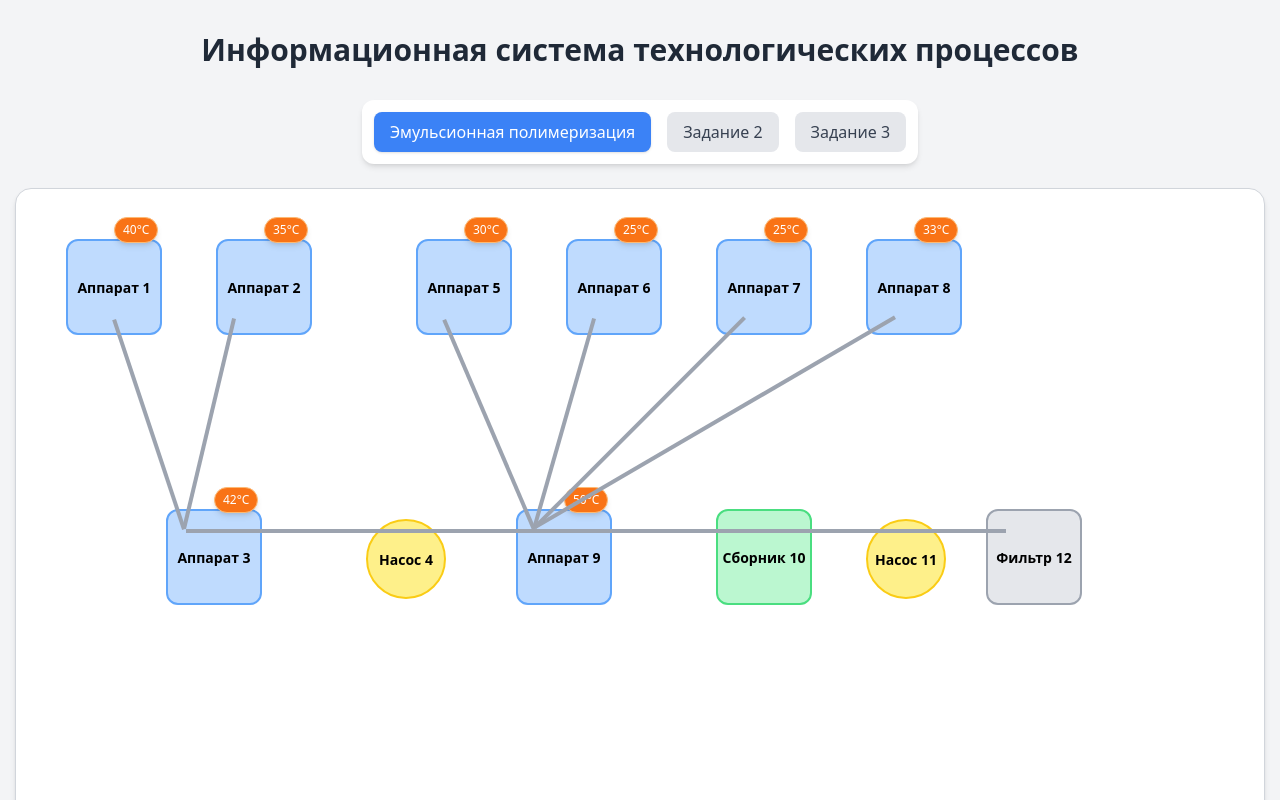
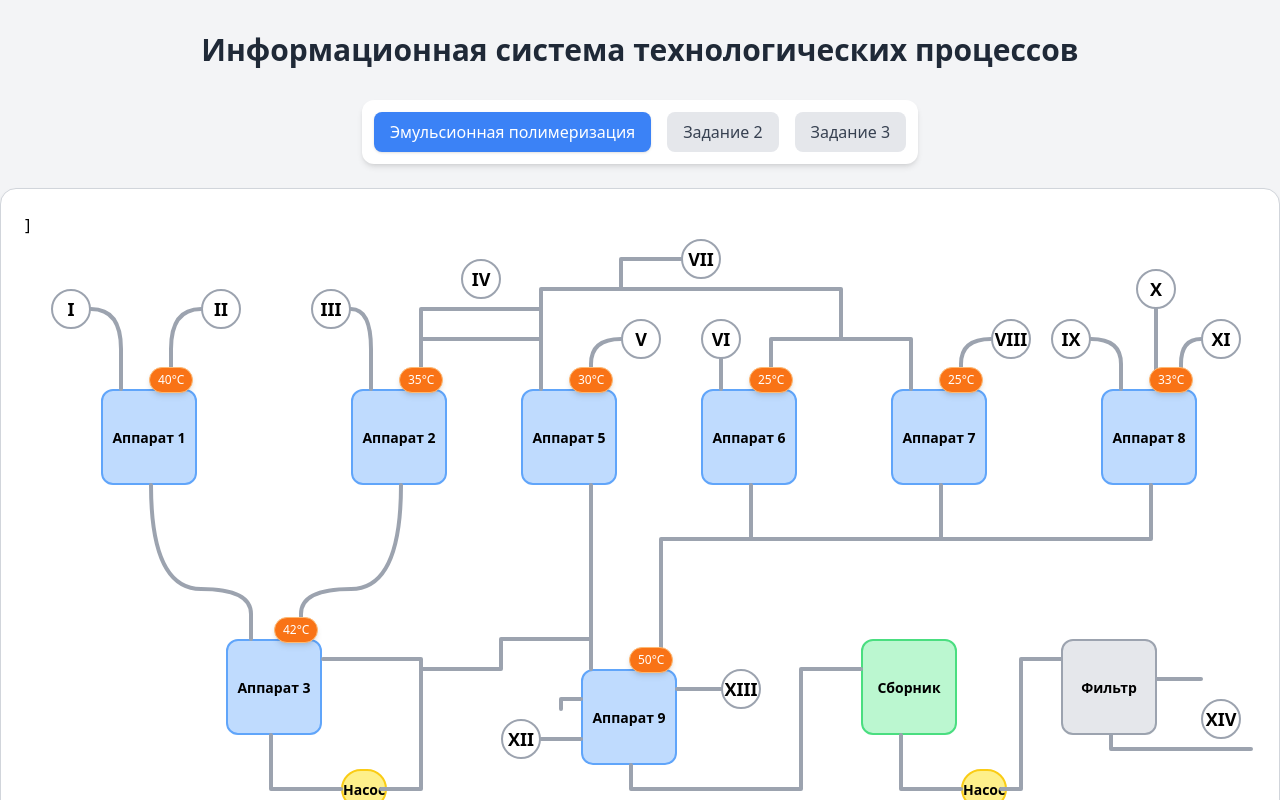
Before and after one commit to dimondlove/visualization-system-frontend, a React (Create React App) app: page / in a window 1280 px wide. Shown: the top 800 px of the page. Built offline with nearby package versions, Linux system fonts and the light colour scheme.

Commit message:
Доработка модели

```diff
--- a/src/components/Collector.js
+++ b/src/components/Collector.js
@@ -13,7 +13,7 @@ export function Collector({ id, name, x, y }) {
                 onMouseLeave={() => setHovered(false)}
             >
                 <motion.div whileHover={{ scale: 1.05 }}>
-                    <span className="text-sm font-semibold">Сборник {id}</span>
+                    <span className="text-sm font-semibold">Сборник</span>
                 </motion.div>
 
                 {hovered && <Tooltip name={name || "Сборник"} position="right" />}
--- a/src/components/Filter.js
+++ b/src/components/Filter.js
@@ -13,7 +13,7 @@ export function Filter({ id, name, x, y }) {
 				onMouseLeave={() => setHovered(false)}
 			>
 				<motion.div whileHover={{ scale: 1.05 }}>
-					<span className="text-sm font-semibold">Фильтр {id}</span>
+					<span className="text-sm font-semibold">Фильтр</span>
 				</motion.div>
 
 				{hovered && <Tooltip name={name || "Фильтр"} position="right" />}
--- a/src/components/Pipeline.js
+++ b/src/components/Pipeline.js
@@ -1,23 +1,34 @@
 import React from "react";
 
-export function Pipeline({ from, to }) {
-	const width = to.x - from.x;
-	const height = to.y - from.y;
+export function Pipeline({ points, color = "#9ca3af", width = 4, curved }) {
+	if (!points || points.length < 2)
+		return null;
 
-	const angle = Math.atan2(height, width) * (180 / Math.PI);
-	const length = Math.sqrt(width ** 2 + height ** 2);
+	let pathData = "";
+
+	if (curved) {
+		pathData = `M ${points[0].x},${points[0].y}`;
+		for (let i = 1; i < points.length - 1; i++) {
+			const midX = (points[i].x + points[i + 1].x) / 2;
+			const midY = (points[i].y + points[i + 1].y) / 2;
+			pathData += ` Q ${points[i].x},${points[i].y} ${midX},${midY}`;
+		}
+		const last = points[points.length - 1];
+		pathData += ` T ${last.x},${last.y}`;
+	} else {
+		pathData = points.map((p, i) => (i === 0 ? `M ${p.x},${p.y}` : `L ${p.x},${p.y}`)).join(" ");
+	}
 
 	return (
-		<div
-			className="absolute bg-gray-400"
-			style={{
-				left: from.x,
-				top: from.y,
-				width: length,
-				height: 4,
-				transform: `rotate(${angle}deg)`,
-				transformOrigin: "0 0",
-			}}
-		></div>
+		<svg className="absolute top-0 left-0 w-full h-full pointer-events-none z-0">
+			<path
+				d={pathData}
+				fill="none"
+				stroke={color}
+				strokeWidth={width}
+				strokeLinecap="round"
+				strokeLinejoin="round"
+			/>
+		</svg>
 	);
 }
--- a/src/components/Pump.js
+++ b/src/components/Pump.js
@@ -11,12 +11,12 @@ export function Pump({ id, name, x, y }) {
 			style={{ left: x, top: y }}
 		>
 			<div
-				className="relative w-20 h-20 bg-yellow-200 border-2 border-yellow-400 rounded-full flex items-center justify-center cursor-pointer"
+				className="relative w-15 h-10 bg-yellow-200 border-2 border-yellow-400 rounded-full flex items-center justify-center cursor-pointer"
 				onMouseEnter={() => setHovered(true)}
 				onMouseLeave={() => setHovered(false)}
 			>
 				<motion.div whileHover={{ scale: 1.05 }}>
-					<span className="text-sm font-semibold">Насос {id}</span>
+					<span className="text-sm font-semibold">Насос</span>
 				</motion.div>
 
 				{hovered && <Tooltip name={name || `Насос ${id}`} position="right" />}
--- /dev/null
+++ b/src/components/SubstanceSource.js
@@ -0,0 +1,24 @@
+import React, { useState } from "react";
+import { motion } from "framer-motion";
+import { Tooltip } from "./Tooltip";
+
+export function SubstanceSource({ roman, name, x, y }) {
+    const [hovered, setHovered] = useState(false);
+
+    return (
+        <div
+            className="absolute text-center select-none"
+            style={{ left: x, top: y }}
+        >
+            <motion.div
+                className={`relative w-10 h-10 rounded-full border-2 flex items-center justify-center font-bold text-lg cursor-pointer transition-colors ${
+                    hovered ? "bg-blue-300 border-blue-500" : "bg-white border-gray-400"}`}
+                onMouseEnter={() => setHovered(true)}
+                onMouseLeave={() => setHovered(false)}
+            >
+                {roman}
+                {hovered && <Tooltip name={`Вещество ${roman}`} substance={name} position="right" />}
+            </motion.div>
+        </div>
+    );
+}
--- a/src/components/TemperatureBadge.js
+++ b/src/components/TemperatureBadge.js
@@ -4,7 +4,7 @@ import { motion } from "framer-motion";
 export function TemperatureBadge({ temperature }) {
     return (
         <motion.div
-            className="absolute -top-6 left-1/2 -translate-x-1/2 bg-orange-500 text-white text-xs px-2 py-1 rounded-full shadow-md border border-orange-300"
+            className="absolute -top-6 left-1/2 -translate-x-1/2 bg-orange-500 text-white text-xs px-2 py-1 rounded-full shadow-md border border-orange-300 z-10"
             initial={{ opacity: 0, y: -5 }}
             animate={{ opacity: 1, y: 0 }}
             transition={{ duration: 0.3 }}
--- a/src/pages/SimulationTab.js
+++ b/src/pages/SimulationTab.js
@@ -4,6 +4,7 @@ import { Pump } from "../components/Pump";
 import { Collector } from "../components/Collector";
 import { Filter } from "../components/Filter";
 import { Pipeline } from "../components/Pipeline";
+import { SubstanceSource } from "../components/SubstanceSource";
 
 export default function SimulationTab() {
 	const [temps, setTemps] = useState({
@@ -18,35 +19,78 @@ export default function SimulationTab() {
 	});
 
 	return (
-		<div className="relative w-[1250px] h-[650px] border border-gray-300 bg-white rounded-2xl shadow-md p-6 overflow-visible">
-			{/* Верхний ряд */}
-			<Apparatus id={1} name="Аппарат 1: Углеводородная фаза" x={50} y={50} temperature={temps[1]} />
-			<Apparatus id={2} name="Аппарат 2: Водная фаза" x={200} y={50} temperature={temps[2]} />
-			<Apparatus id={5} name="Аппарат 5: Инициатор (K₂S₂O₈)" x={400} y={50} temperature={temps[5]} />
-			<Apparatus id={6} name="Аппарат 6: Аммиачная вода" x={550} y={50} temperature={temps[6]} />
-			<Apparatus id={7} name="Аппарат 7: Сульфит натрия" x={700} y={50} temperature={temps[7]} />
-			<Apparatus id={8} name="Аппарат 8: Стабилизатор" x={850} y={50} temperature={temps[8]} />
+		<div className="relative w-[1400px] h-[800px] border border-gray-300 bg-white rounded-2xl shadow-md p-6 overflow-visible">
+			{/* Верхний ряд аппаратов */}
+			<Apparatus id={1} name="Аппарат приготовления углеводородной фазы" x={100} y={200} temperature={temps[1]} />
+			<Apparatus id={2} name="Аппарат приготовления водной фазы" x={350} y={200} temperature={temps[2]} />
+			<Apparatus id={5} name="Аппарат приготовления раствора инициатора" x={520} y={200} temperature={temps[5]} />
+			<Apparatus id={6} name="Аппарат приготовления раствора активатора" x={700} y={200} temperature={temps[6]} />
+			<Apparatus id={7} name="Аппарат приготовления раствора активатора" x={890} y={200} temperature={temps[7]} />
+			<Apparatus id={8} name="Аппарат приготовления эмульсии стабилизатора" x={1100} y={200} temperature={temps[8]} />
 
-			{/* Нижний ряд */}
-			<Apparatus id={3} name="Аппарат 3: Смеситель" x={150} y={320} temperature={temps[3]} />
-			<Pump id={4} name="Насос 4: циркуляция" x={350} y={330} />
-			<Apparatus id={9} name="Аппарат 9: Полимеризатор" x={500} y={320} temperature={temps[9]} />
-			<Collector id={10} name="Сборник 10" x={700} y={320} />
-			<Pump id={11} name="Насос 11: подача на фильтр" x={850} y={330} />
-			<Filter id={12} name="Фильтр 12" x={970} y={320} />
 
-			{/* Соединения */}
-			<Pipeline from={{ x: 100, y: 130 }} to={{ x: 170, y: 340 }} /> {/* 1 → 3 */}
-			<Pipeline from={{ x: 220, y: 130 }} to={{ x: 170, y: 340 }} /> {/* 2 → 3 */}
-			<Pipeline from={{ x: 170, y: 340 }} to={{ x: 380, y: 340 }} /> {/* 3 → 4 */}
-			<Pipeline from={{ x: 380, y: 340 }} to={{ x: 520, y: 340 }} /> {/* 4 → 9 */}
-			<Pipeline from={{ x: 430, y: 130 }} to={{ x: 520, y: 340 }} /> {/* 5 → 9 */}
-			<Pipeline from={{ x: 580, y: 130 }} to={{ x: 520, y: 340 }} /> {/* 6 → 9 */}
-			<Pipeline from={{ x: 730, y: 130 }} to={{ x: 520, y: 340 }} /> {/* 7 → 9 */}
-			<Pipeline from={{ x: 880, y: 130 }} to={{ x: 520, y: 340 }} /> {/* 8 → 9 */}
-			<Pipeline from={{ x: 520, y: 340 }} to={{ x: 720, y: 340 }} /> {/* 9 → 10 */}
-			<Pipeline from={{ x: 720, y: 340 }} to={{ x: 870, y: 340 }} /> {/* 10 → 11 */}
-			<Pipeline from={{ x: 870, y: 340 }} to={{ x: 990, y: 340 }} /> {/* 11 → 12 */}
+			{/* Нижний ряд аппаратов */}
+			<Apparatus id={3} name="Смеситель" x={225} y={450} temperature={temps[3]} />
+			<Pump id={4} name="Насос" x={340} y={580} />
+			<Apparatus id={9} name="Полимеризатор" x={580} y={480} temperature={temps[9]} />
+			<Collector id={10} name="Емкость для латекса" x={860} y={450} />
+			<Pump id={11} name="Насос" x={960} y={580} />
+			<Filter id={12} name="Фильтр" x={1060} y={450} />
+
+			{/* Источник веществ */}
+			<SubstanceSource roman="I" name="Хлоропрен" x={50} y={100} />
+			<SubstanceSource roman="II" name="Канифоль, сера" x={200} y={100} />
+			<SubstanceSource roman="III" name="Раствор едкого натра" x={310} y={100} />
+			<SubstanceSource roman="IV" name="Соли сульфокислот" x={460} y={70} />
+			<SubstanceSource roman="V" name="Персульфат калия" x={620} y={130} />
+			<SubstanceSource roman="VI" name="20%-ный водный аммиак" x={700} y={130} />
+			<SubstanceSource roman="VII" name="Вода" x={680} y={50} />
+			<SubstanceSource roman="VIII" name="Раствор сульфита натрия" x={990} y={130} />
+			<SubstanceSource roman="IX" name="Стабилизатор" x={1050} y={130} />
+			<SubstanceSource roman="X" name="Растворитель" x={1135} y={80} />
+			<SubstanceSource roman="XI" name="Тиурам" x={1200} y={130} />
+			<SubstanceSource roman="XII" name="Рассол" x={500} y={530} />
+			<SubstanceSource roman="XIII" name="Азот" x={720} y={480} />
+			<SubstanceSource roman="XIV" name="Латекс на выделение" x={1200} y={510} />
+
+			{/* Соединения между источниками и аппаратами */}
+			<Pipeline points={[{ x: 90, y: 120 }, { x: 120, y: 120 }, {x: 120, y: 200}]} curved /> {/* I → 1 */}
+			<Pipeline points={[{ x: 200, y: 120 }, { x: 170, y: 120 }, {x: 170, y: 200}]} curved /> {/* II → 1 */}
+			<Pipeline points={[{ x: 350, y: 120 }, { x: 370, y: 120 }, {x: 370, y: 200}]} curved /> {/* III → 2 */}]
+			<Pipeline points={[{ x: 540, y: 120 }, { x: 420, y: 120 }, {x: 420, y: 200}]} /> {/* IV → 2 */}
+			<Pipeline points={[{ x: 620, y: 150 }, { x: 590, y: 150 }, {x: 590, y: 200}]} curved /> {/* V → 5 */}
+			<Pipeline points={[{ x: 720, y: 170 }, { x: 720, y: 200 }]} curved /> {/* VI → 6 */}
+			<Pipeline points={[{ x: 680, y: 70 }, { x: 620, y: 70 }, {x: 620, y: 100}, {x: 540, y: 100}, {x: 540, y: 200}]} /> {/* VII → 5 */}
+			<Pipeline points={[{x: 540, y: 150}, {x: 420, y: 150}]} /> {/* VII → 4 */}
+			<Pipeline points={[{x: 620, y: 100}, {x: 840, y: 100}, {x: 840, y: 150}, {x: 770, y: 150}, {x: 770, y: 200}]} /> {/* VII → 6 */}
+			<Pipeline points={[{x: 840, y: 150}, {x: 910, y: 150}, {x: 910, y: 200}]} /> {/* VII → 7 */}
+			<Pipeline points={[{x: 990, y: 150}, {x: 960, y: 150}, {x: 960, y: 200}]} curved /> {/* VIII → 7 */}
+			<Pipeline points={[{x: 1090, y: 150}, {x: 1120, y: 150}, {x: 1120, y: 200}]} curved /> {/* IX → 8 */}
+			<Pipeline points={[{x: 1155, y: 120}, {x: 1155, y: 200}]} /> {/* X → 8 */}
+			<Pipeline points={[{x: 1200, y: 150}, {x: 1180, y: 150}, {x: 1180, y: 200}]} curved /> {/* XI → 8 */}
+			<Pipeline points={[{x: 540, y: 550}, {x: 580, y: 550}]} curved /> {/* XII → 9 */}
+			<Pipeline points={[{x: 720, y: 500}, {x: 676, y: 500}]} curved /> {/* XIII → 9 */}
+			<Pipeline points={[{x: 1110, y: 546}, {x: 1110, y: 560}, {x: 1250, y: 560}]} /> {/* 12 → XIV */}
+
+
+			{/* Соединения между аппаратами */}
+			<Pipeline points={[{x: 150, y: 296}, {x: 150, y: 400}, {x: 250, y: 400}, {x: 250, y: 450}]} curved /> {/* 1 → 3 */}
+			<Pipeline points={[{x: 400, y: 296}, {x: 400, y: 400}, {x: 300, y: 400}, {x: 300, y: 450}]} curved /> {/* 2 → 3 */}
+			<Pipeline points={[{x: 270, y: 546}, {x: 270, y: 600}, {x: 340, y: 600}]} /> {/* 3 → 4 */}
+			<Pipeline points={[{x: 380, y: 600}, {x: 420, y: 600}, {x: 420, y: 470}, {x: 322, y: 470}]} /> {/* 4 → 3 */}
+			<Pipeline points={[{x: 420, y: 480}, {x: 500, y: 480}, {x: 500, y: 450}, {x: 590, y: 450}]} /> {/* 4 → 9 */}
+			<Pipeline points={[{x: 590, y: 296}, {x: 590, y: 480}]} /> {/* 5 → 9 */}
+			<Pipeline points={[{x: 1150, y: 296}, {x: 1150, y: 350}, {x: 660, y: 350}, {x: 660, y: 480}]} /> {/* 8 → 9 */}
+			<Pipeline points={[{x: 940, y: 296}, {x: 940, y: 350}]} /> {/* 7 → 9 */}
+			<Pipeline points={[{x: 750, y: 296}, {x: 750, y: 350}]} /> {/* 6 → 9 */}
+			<Pipeline points={[{x: 630, y: 576}, {x: 630, y: 600}, {x: 800, y: 600}, {x: 800, y: 480}, {x: 860, y: 480}]} /> {/* 9 → 10 */}
+			<Pipeline points={[{x: 900, y: 546}, {x: 900, y: 600}, {x: 960, y: 600}]} /> {/* 10 → 11 */}
+			<Pipeline points={[{x: 1000, y: 600}, {x: 1020, y: 600}, {x: 1020, y: 470}, {x: 1060, y: 470}]} /> {/* 11 → 12 */}
+
+			{/* Выходные соединения */}
+			<Pipeline points={[{x: 580, y: 510}, {x: 560, y: 510}, {x: 560, y: 520}]} /> {/* 9 →  */}
+			<Pipeline points={[{x: 1156, y: 490}, {x: 1200, y: 490}]} /> {/* 12 →  */}
+
 		</div>
 	);
 }
```
